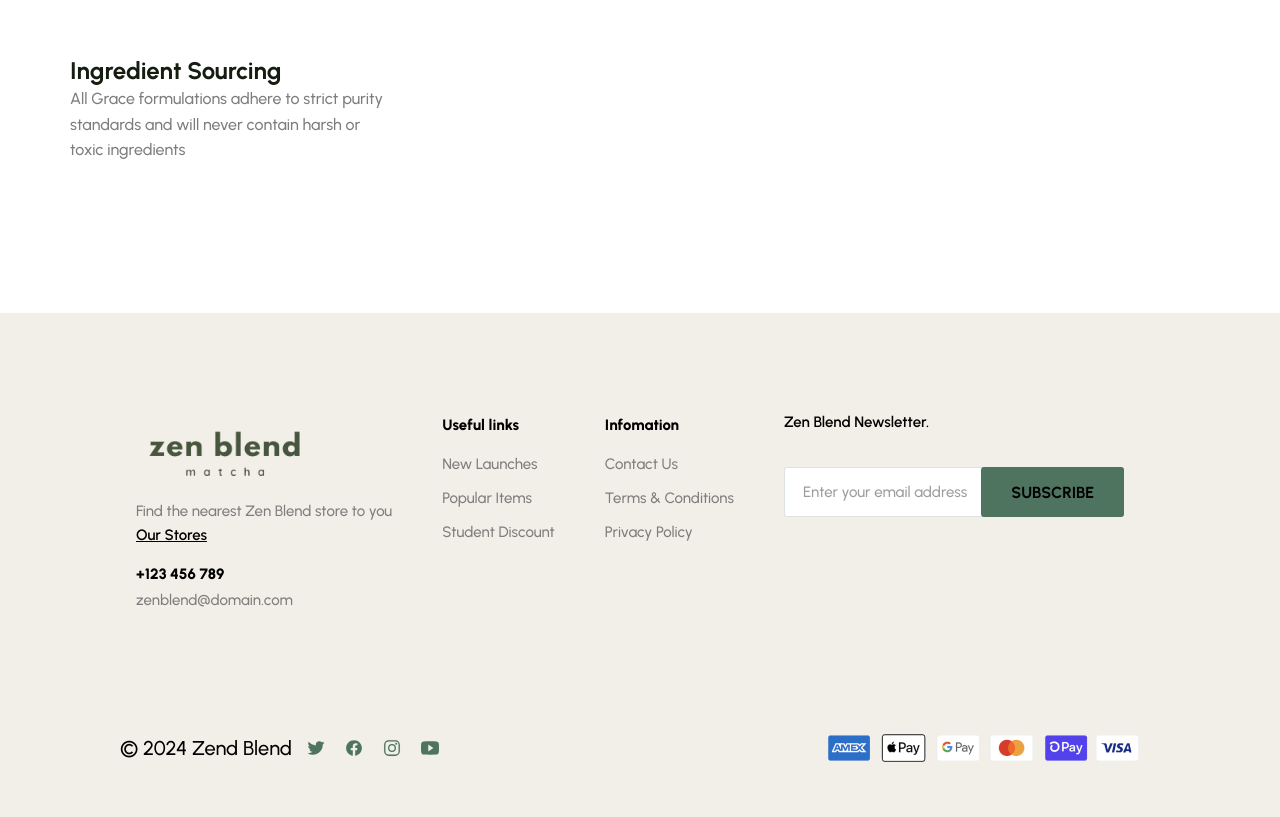
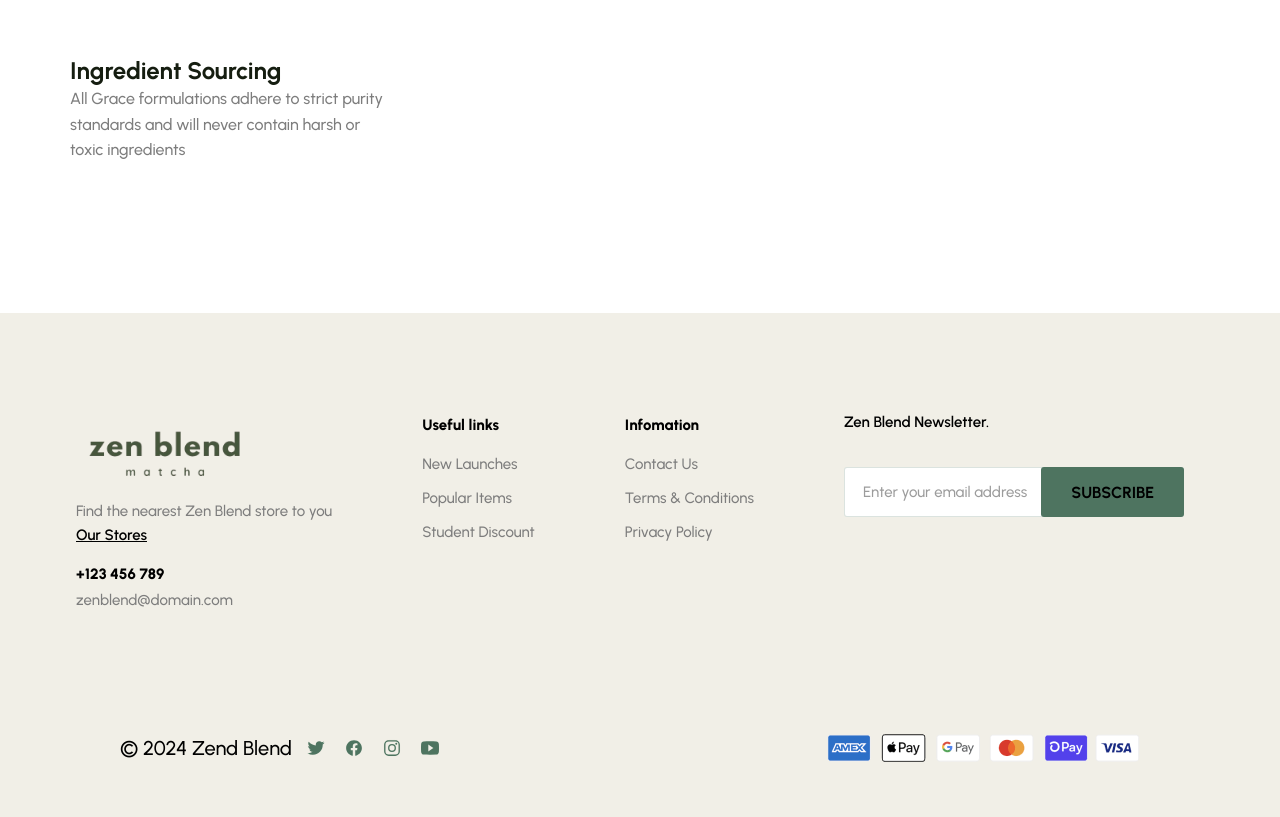
Before and after one commit to shivanirajani/Zen-Blend, a plain HTML site: page index.html in a window 1280 px wide. Shown: the part 3878-4695 px from the top of the page. Drawn offline with nearby package versions, Linux system fonts and the light colour scheme.

Commit message:
change gap difference

```diff
--- a/assets/css/style.css
+++ b/assets/css/style.css
@@ -976,7 +976,7 @@ body{
   align-items: flex-start; /* Align items at the start of the cross axis */
   justify-content: center; /* Center items horizontally */
   flex-wrap: wrap; /* Allow items to wrap to the next line if necessary */
-  gap: 30px; /* Add gap between items */
+  gap: 70px; /* Add gap between items */
 
 }
 
```
